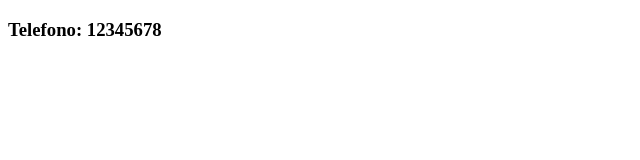
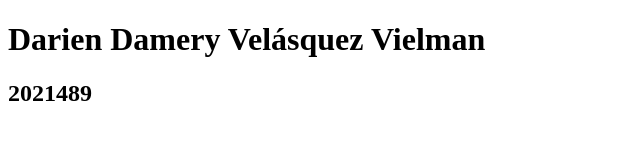
Before and after one commit to dvelasquez-2021489/Prueba, a plain HTML site: page index.html in a window 1280 px wide. Shown: the whole page, without its empty margins (0-640 px from the left). Drawn offline with Linux system fonts and the light colour scheme.

Commit message:
Se agrego nombre y número de carnet

```diff
--- a/index.html
+++ b/index.html
@@ -7,9 +7,7 @@
     <title>Primer Programa en Git</title>
 </head>
 <body>
-    <title>Darien Damery Velásquez Vielman</title>
-    <title>2021489</title>
-    <h3>Telefono: 12345678</h3>
-
+        <h1>Darien Damery Velásquez Vielman</h1>
+        <h2>2021489</h2>
 </body>
 </html>
```
